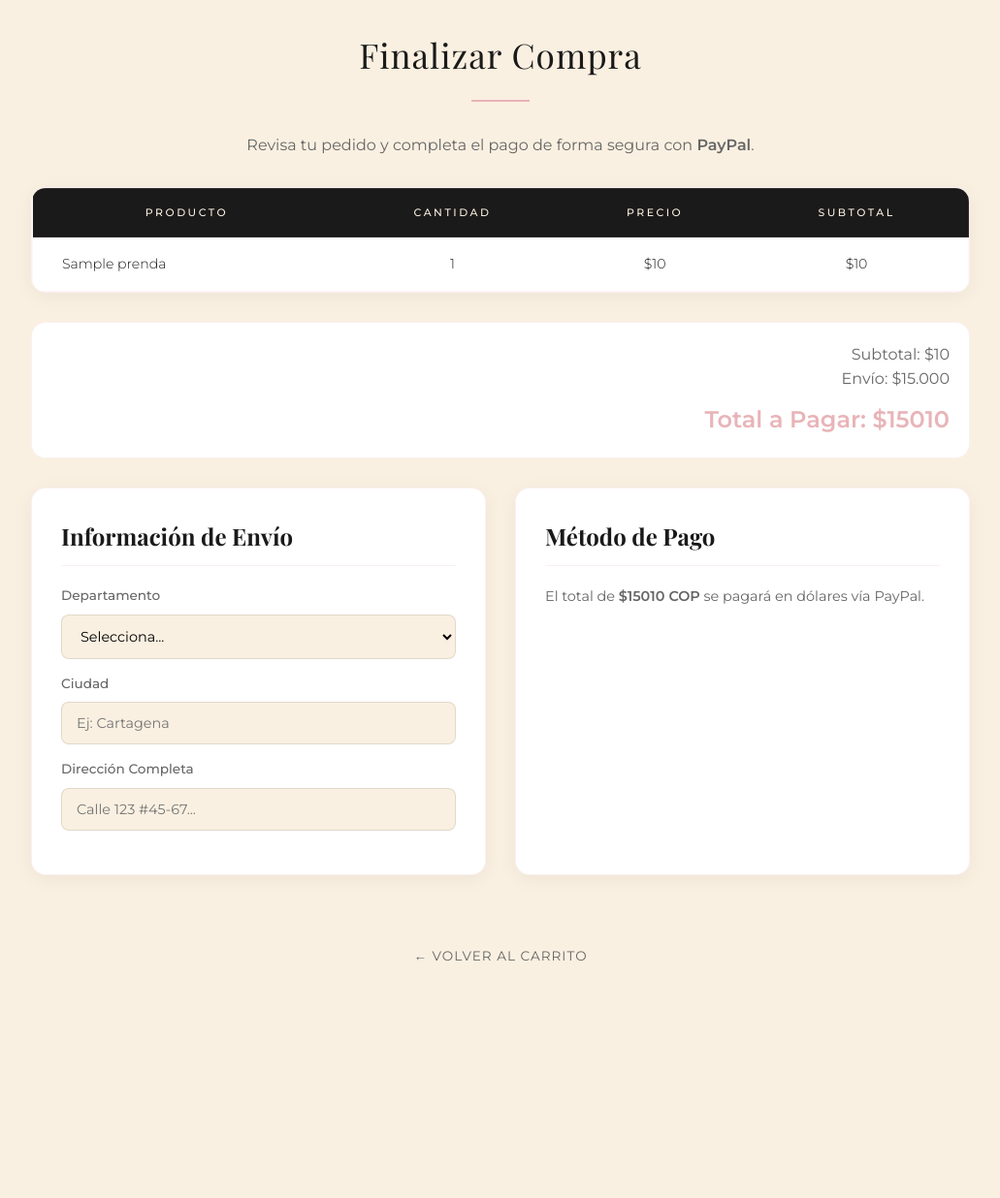
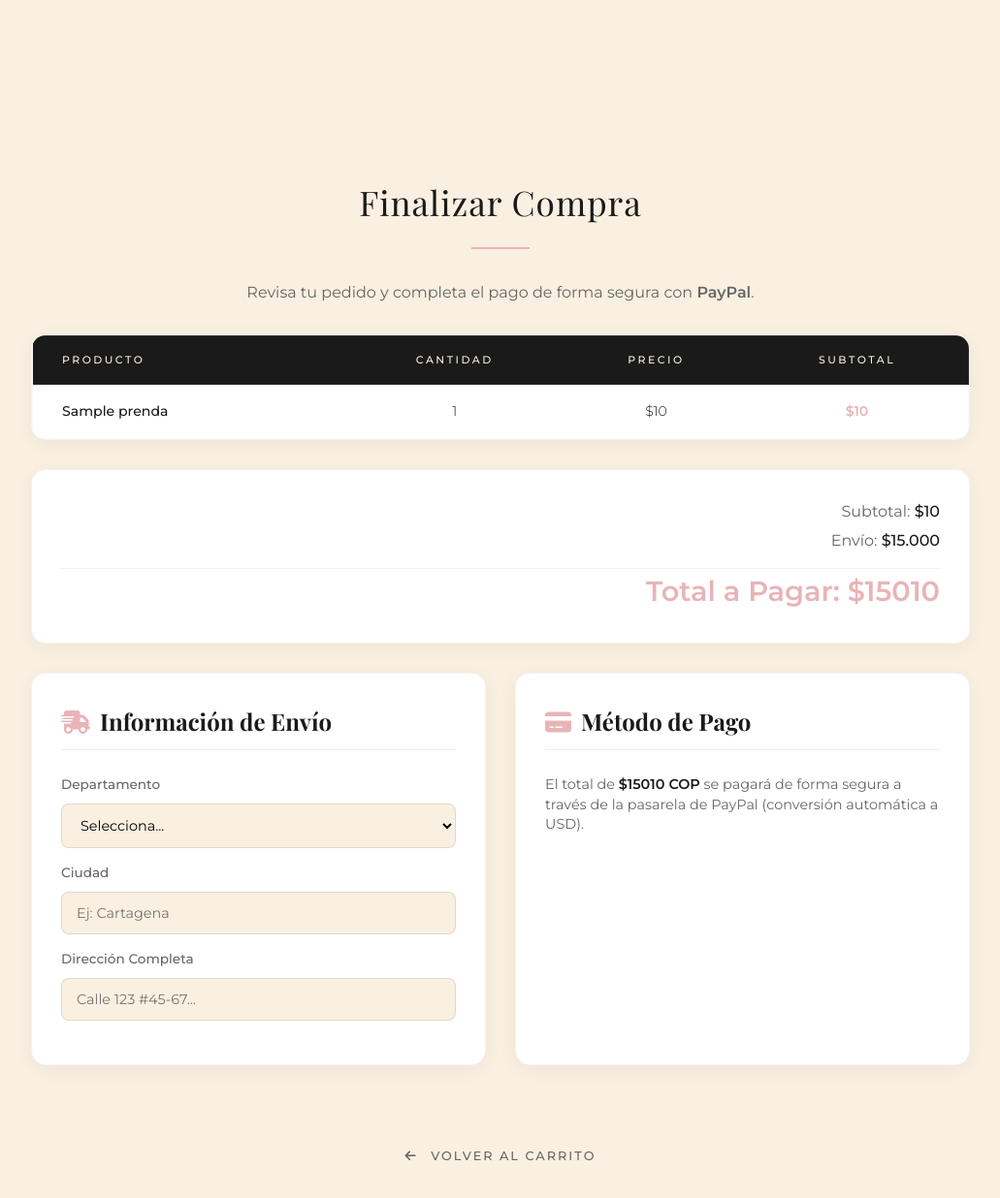
Before and after one commit to andreajimenezctg/Andrea_jimenez, a Django app: page /checkout/ in a window 1280 px wide. Shown: the part 81-1317 px from the top of the page at 97% size, without its empty margins (124-1155 px from the left). Before the commit the page ends 1072 px from the top, so only its background shows below. Run offline with Django 5.2, Linux system fonts and the light colour scheme; a user stored in the database is signed in; tables that the repository leaves empty hold one stand-in row (values such as "Sample post"); some libraries are stand-ins or nearby versions.

Commit message:
Restauración integral de diseño y optimización de memoria para Render Free

```diff
--- a/Andrea_jimenez/settings.py
+++ b/Andrea_jimenez/settings.py
@@ -99,13 +99,13 @@
 STATICFILES_DIRS = [BASE_DIR / "static"]
 STATIC_ROOT = BASE_DIR / "staticfiles"
 
-# Whitenoise compression
+# Whitenoise compression (Lighter version for Free tier)
 STORAGES = {
     "default": {
         "BACKEND": "django.core.files.storage.FileSystemStorage",
     },
     "staticfiles": {
-        "BACKEND": "whitenoise.storage.CompressedManifestStaticFilesStorage",
+        "BACKEND": "whitenoise.storage.StaticFilesStorage",
     },
 }
 
--- a/templates/cliente/checkout.html
+++ b/templates/cliente/checkout.html
@@ -4,10 +4,10 @@
 <head>
     <meta charset="UTF-8">
     <title>Finalizar Compra - Andrea Jiménez</title>
+    <link rel="icon" href="{% static 'img/favicon-round.png' %}" type="image/png">
     <link rel="stylesheet" href="{% static 'css/carrito.css' %}">
     <link rel="stylesheet" href="https://cdnjs.cloudflare.com/ajax/libs/font-awesome/6.5.1/css/all.min.css">
     <meta name="viewport" content="width=device-width, initial-scale=1.0">
-    <title>Finalizar Compra - Andrea Jiménez</title>
     <!-- PayPal SDK -->
     <script src="https://www.paypal.com/sdk/js?client-id={{ paypal_client_id|default:'sb' }}&currency={{ paypal_currency|default:'USD' }}&intent=capture"></script>
 </head>
@@ -22,7 +22,7 @@
             <table class="carrito-table" style="width: 100%; margin: 0;">
                 <thead>
                     <tr>
-                        <th>Producto</th>
+                        <th style="text-align: left; padding-left: 30px;">Producto</th>
                         <th>Cantidad</th>
                         <th>Precio</th>
                         <th>Subtotal</th>
@@ -31,28 +31,28 @@
                 <tbody>
                     {% for item in carrito_items %}
                     <tr>
-                        <td style="text-align: left; padding-left: 30px;">{{ item.prenda.nombre }}</td>
+                        <td style="text-align: left; padding-left: 30px; font-weight: 500;">{{ item.prenda.nombre }}</td>
                         <td>{{ item.cantidad }}</td>
                         <td>${{ item.prenda.precio|floatformat:0 }}</td>
-                        <td>${{ item.subtotal|floatformat:0 }}</td>
+                        <td style="font-weight: 600; color: var(--rosado);">${{ item.subtotal|floatformat:0 }}</td>
                     </tr>
                     {% endfor %}
                 </tbody>
             </table>
         </div>
 
-        <div class="total-section" style="text-align: right; margin: 30px 0; padding: 20px; background: var(--blanco); border-radius: 15px; border: var(--borde-rosado);">
-            <p style="font-size: 1rem; color: var(--gris-texto);">Subtotal: ${{ total|floatformat:0 }}</p>
-            <p style="font-size: 1rem; color: var(--gris-texto);">Envío: $15.000</p>
-            <h2 style="font-family: 'Montserrat', sans-serif; font-weight: 600; color: var(--rosado); margin-top: 10px;">
+        <div class="total-section" style="text-align: right; margin: 30px 0; padding: 30px; background: var(--blanco); border-radius: 15px; border: var(--borde-rosado); box-shadow: 0 4px 20px rgba(0,0,0,0.05);">
+            <p style="font-size: 1rem; color: var(--gris-texto); margin-bottom: 5px;">Subtotal: <span style="color: var(--negro); font-weight: 500;">${{ total|floatformat:0 }}</span></p>
+            <p style="font-size: 1rem; color: var(--gris-texto); margin-bottom: 15px;">Envío: <span style="color: var(--negro); font-weight: 500;">$15.000</span></p>
+            <h2 style="font-family: 'Montserrat', sans-serif; font-weight: 600; color: var(--rosado); font-size: 1.8rem; border-top: 1px solid rgba(0,0,0,0.05); pt: 15px;">
                 Total a Pagar: ${{ total|add:15000|floatformat:0 }}
             </h2>
         </div>
 
         <div class="checkout-form-container" style="display: grid; grid-template-columns: 1fr 1fr; gap: 30px; margin-top: 30px;">
             <div class="shipping-info">
-                <h3 style="font-family: 'Playfair Display', serif; font-size: 1.5rem; margin-bottom: 20px; color: var(--negro); border-bottom: 1px solid rgba(232, 180, 184, 0.2); padding-bottom: 10px;">
-                    Información de Envío
+                <h3 style="font-family: 'Playfair Display', serif; font-size: 1.5rem; margin-bottom: 25px; color: var(--negro); border-bottom: 1px solid rgba(232, 180, 184, 0.3); padding-bottom: 10px;">
+                    <i class="fa-solid fa-truck-fast" style="color: var(--rosado); margin-right: 10px;"></i>Información de Envío
                 </h3>
                 <form id="shipping-form">
                     <div class="form-group">
@@ -88,19 +88,19 @@
             </div>
 
             <div class="shipping-info">
-                <h3 style="font-family: 'Playfair Display', serif; font-size: 1.5rem; margin-bottom: 20px; color: var(--negro); border-bottom: 1px solid rgba(232, 180, 184, 0.2); padding-bottom: 10px;">
-                    Método de Pago
+                <h3 style="font-family: 'Playfair Display', serif; font-size: 1.5rem; margin-bottom: 25px; color: var(--negro); border-bottom: 1px solid rgba(232, 180, 184, 0.3); padding-bottom: 10px;">
+                    <i class="fa-solid fa-credit-card" style="color: var(--rosado); margin-right: 10px;"></i>Método de Pago
                 </h3>
-                <p id="payment-status-msg" style="font-size: 0.9rem; color: var(--gris-texto); margin-bottom: 25px;">
-                    El total de <strong>${{ total|add:15000|floatformat:0 }} COP</strong> se pagará en dólares vía PayPal.
+                <p id="payment-status-msg" style="font-size: 0.9rem; color: var(--gris-texto); margin-bottom: 25px; line-height: 1.4;">
+                    El total de <strong style="color: var(--negro);">${{ total|add:15000|floatformat:0 }} COP</strong> se pagará de forma segura a través de la pasarela de PayPal (conversión automática a USD).
                 </p>
-                <div id="paypal-button-container"></div>
+                <div id="paypal-button-container" style="z-index: 1;"></div>
             </div>
         </div>
 
-        <p style="margin-top: 40px; text-align: center;">
-            <a href="{% url 'carrito' %}" style="color: var(--gris-texto); text-decoration: none; font-size: 0.85rem; letter-spacing: 1px; text-transform: uppercase;">
-                ← Volver al carrito
+        <p style="margin-top: 50px; text-align: center;">
+            <a href="{% url 'carrito' %}" style="color: var(--gris-texto); text-decoration: none; font-size: 0.8rem; letter-spacing: 2px; text-transform: uppercase; font-weight: 500; transition: color 0.3s ease;">
+                <i class="fa-solid fa-arrow-left" style="margin-right: 8px;"></i> Volver al carrito
             </a>
         </p>
     </main>
@@ -149,6 +149,7 @@
                         method: "POST",
                         headers: {
                             "Content-Type": "application/json",
+                            "X-CSRFToken": "{{ csrf_token }}"
                         },
                         body: JSON.stringify({
                             orderID: data.orderID,
@@ -167,5 +168,13 @@
             }
         }).render('#paypal-button-container');
     </script>
+
+    <style>
+        .container { padding-top: 120px !important; }
+        @media (max-width: 768px) {
+            .checkout-form-container { grid-template-columns: 1fr; }
+            .container { padding-top: 100px !important; }
+        }
+    </style>
 </body>
 </html>
--- a/templates/includes/navbar.html
+++ b/templates/includes/navbar.html
@@ -1,5 +1,18 @@
 {% load static %}
 <link rel="stylesheet" href="{% static 'css/navbar.css' %}">
+<style>
+    /* Asegurar que los links del dropdown no hereden estilos globales azules */
+    .dropdown-content a {
+        color: rgba(250, 240, 225, 0.7) !important;
+        text-decoration: none !important;
+        display: flex !important;
+        background: none !important;
+    }
+    .dropdown-content a:hover {
+        color: #faf0e1 !important;
+        background-color: rgba(232, 180, 184, 0.1) !important;
+    }
+</style>
 <header>
     <nav class="navbar">
         <div class="logo">
```
Also changed, not shown: static/css/home.css (+5 -5 lines), templates/cliente/panel_cliente.html (+17 -29 lines), 1 other file.
